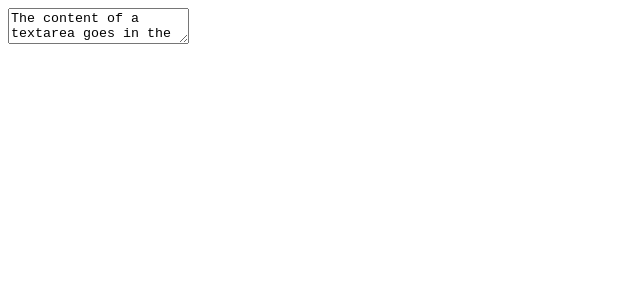
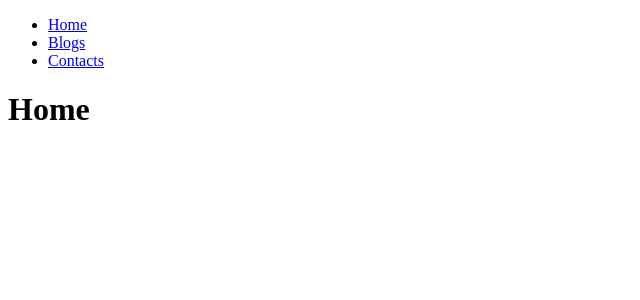
Before and after one commit to Tochi-Ezeani/my-react-app, a React (Create React App) app: page / in a window 1280 px wide. Shown: the top 300 px of the page, without its empty margins (0-640 px from the left). Built offline with nearby package versions, Linux system fonts and the light colour scheme.

Commit message:
React Router tutorial; react-router-dom installation

```diff
--- a/package.json
+++ b/package.json
@@ -8,6 +8,7 @@
     "@testing-library/user-event": "^13.5.0",
     "react": "^18.2.0",
     "react-dom": "^18.2.0",
+    "react-router-dom": "^6.21.3",
     "react-scripts": "5.0.1",
     "web-vitals": "^2.1.4"
   },
--- a/src/index.js
+++ b/src/index.js
@@ -1,88 +1,26 @@
 import React from 'react';
 import ReactDOM from 'react-dom/client';
-// import Car from './Car.js';
-// import Garage from './Garage.js';
-// import Football from './Football';
-import MyForm from './MyForm';
+import { BrowserRouter, Routes, Route } from "react-router-dom";
+import Layout from "./pages/Layout";
+import Home from "./pages/Home";
+import Blogs from "./pages/Blogs";
+import Contact from "./pages/Contact";
+import NoPage from "./pages/NoPage";
 
-// const myFirstElement = <h1>Hello React!</h1>;
+export default function App() {
+  return (
+    <BrowserRouter>
+      <Routes>
+        <Route path="/" element={<Layout />}>
+          <Route index element={<Home />} />
+          <Route path="blogs" element={<Blogs />} />
+          <Route path="contact" element={<Contact />} />
+          <Route path="*" element={<NoPage />} />
+        </Route>
+      </Routes>
+    </BrowserRouter>
+  );
+}
 
-// The map() method
-// const myArray = ['apple', 'banana', 'orange'];
-// const myList = myArray.map((item) => <p>{item}</p>);
-
-// Previous myElements
-// (
-//   <table>
-//     <tr>
-//       <th>Name</th>
-//     </tr>
-//     <tr>
-//       <td>John</td>
-//     </tr>
-//     <tr>
-//       <td>Elsa</td>
-//     </tr>
-//   </table>
-// );
-/* <h1>I Love JSX!</h1>; */
-/* <h1>React is { 5 + 5 } times better with JSX</h1>; */
-// (
-//   <ul>
-//     <li>Apples</li>
-//     <li>Bananas</li>
-//     <li>Cherries</li>
-//   </ul>
-// );
-// (
-//   <div>
-//     <h1>I am a Header.</h1>
-//     <h1>I am a Header too.</h1>
-//   </div>
-// );
-// (
-//   <>
-//     <p>I am a paragraph.</p>
-//     <p>I am a paragraph too.</p>
-//   </>
-// );
-/* <input type="text" />; */
-
-// const x = 5;
-// const myElement = <h1>{(x < 10) ? "Hello" : "Goodbye"}</h1>;
-
-// function Garage() {
-//   return (
-//     <>
-//       <h1>Who lives in my Garage?</h1>
-//       <Car />
-//     </>
-//   );
-// }
-
-// function MissedGoal() {
-//   return <h1>MISSED</h1>;
-// }
-
-// function MadeGoal() {
-//   return <h1>GOAL!</h1>
-// }
-
-// function Goal(props) {
-//   const isGoal = props.isGoal;
-//   // if (isGoal) {
-//   //   return <MadeGoal />;
-//   // }
-//   // return <MissedGoal />;
-//   return (
-//     <>
-//       { isGoal ? <MadeGoal /> : <MissedGoal /> }
-//     </>
-//   );
-// }
-
-// const cars = ['Ford', 'BMW', 'Audi'];
-// const cars = [];
-const root = ReactDOM.createRoot(document.querySelector("#root"));
-// root.render(<Goal isGoal={ false } />);
-root.render(<MyForm />);
+const root = ReactDOM.createRoot(document.getElementById('root'));
+root.render(<App />);
--- /dev/null
+++ b/src/pages/Blogs.js
@@ -0,0 +1,5 @@
+const Blogs = () => {
+  return <h1>Blog Articles</h1>;
+}
+
+export default Blogs;
--- /dev/null
+++ b/src/pages/Contact.js
@@ -0,0 +1,5 @@
+const Contact = () => {
+  return <h1>Contact Me</h1>;
+}
+
+export default Contact;
--- /dev/null
+++ b/src/pages/Home.js
@@ -0,0 +1,5 @@
+const Home = () => {
+  return <h1>Home</h1>;
+}
+
+export default Home;
--- /dev/null
+++ b/src/pages/Layout.js
@@ -0,0 +1,25 @@
+import { Outlet, Link } from "react-router-dom";
+
+const Layout = () => {
+  return (
+    <>
+      <nav>
+        <ul>
+          <li>
+            <Link to="/">Home</Link>
+          </li>
+          <li>
+            <Link to="/blogs">Blogs</Link>
+          </li>
+          <li>
+            <Link to="/contacts">Contacts</Link>
+          </li>
+        </ul>
+      </nav>
+
+      <Outlet />
+    </>
+  );
+}
+
+export default Layout;
--- /dev/null
+++ b/src/pages/NoPage.js
@@ -0,0 +1,5 @@
+const NoPage = () => {
+  return <h1>404</h1>;
+}
+
+export default NoPage;
```
Also changed, not shown: 1 other file (tests, documents, lock files or other folders).
